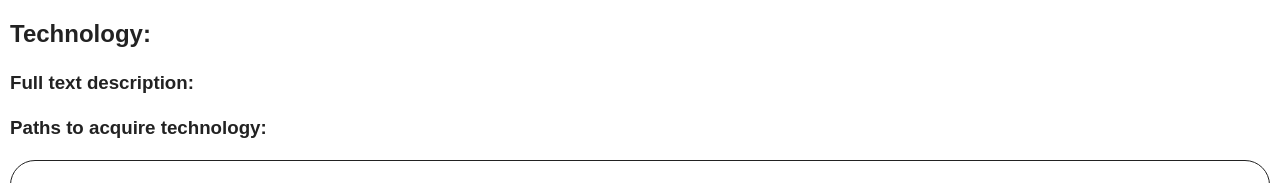
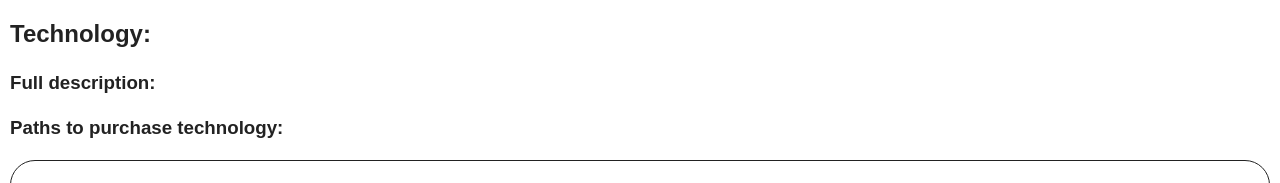
Before and after one commit to I82Much/TI-Tech-Tree-Helper, a plain HTML site: page h5bp-html5-boilerplate/techtree.html in a window 1280 px wide. Shown: the part 387-570 px from the top of the page. Drawn offline with nearby package versions, Linux system fonts and the light colour scheme; a script that the page names is missing.

Commit message:
Changing wording

```diff
--- a/h5bp-html5-boilerplate/techtree.html
+++ b/h5bp-html5-boilerplate/techtree.html
@@ -58,9 +58,9 @@
 	</div>
 
 	<h2 id="technology_label">Technology: </h2>
-	<h3>Full text description:</h3>
+	<h3>Full description:</h3>
 	<div id="fulltext"></div>
-	<h3>Paths to acquire technology:</h3>
+	<h3>Paths to purchase technology:</h3>
 	<div id="prereqs"></div>
 
 	<div id="legend">
```
